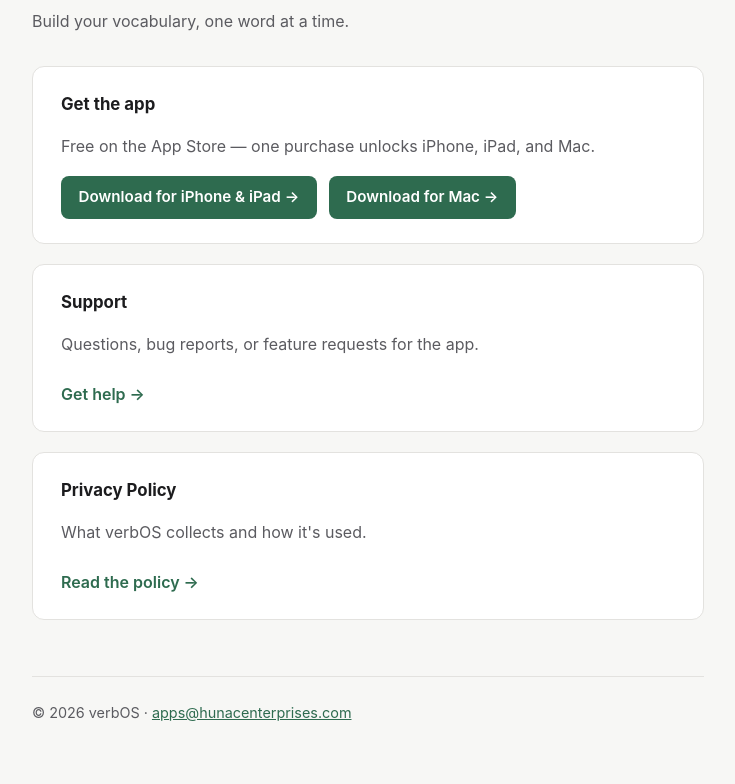
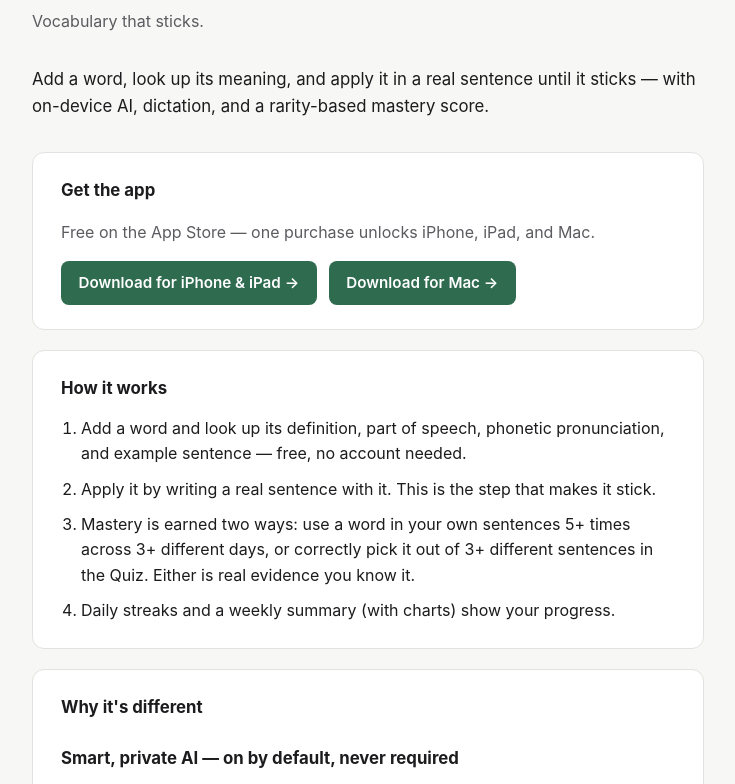
Before and after one commit to realcaptainramius/hunac-docs, a plain HTML site: page verbos/index.html in a window 1280 px wide. Shown: the part 168-952 px from the top of the page, without its empty margins (272-1007 px from the left). Drawn offline with Linux system fonts and the light colour scheme.

Commit message:
Flesh out the verbOS landing page with real feature content
The page only had Get the app/Support/Privacy cards — nothing telling
a first-time visitor what the app does or why it's worth trying.
Ports the App Store listing copy (how it works, on-device AI, voice
and camera, rarity scoring, sync, and platform support) onto the page.

```diff
--- a/styles.css
+++ b/styles.css
@@ -93,6 +93,13 @@ h1 {
   margin-bottom: 2rem;
 }
 
+.lead {
+  color: var(--fg);
+  margin-top: 0;
+  margin-bottom: 2rem;
+  font-size: 1.05rem;
+}
+
 .card {
   background: var(--card);
   border: 1px solid var(--border);
@@ -115,6 +122,23 @@ h1 {
 }
 
 .card a.btn:hover { text-decoration: underline; }
+
+.card ol, .card ul {
+  padding-left: 1.25rem;
+  margin: 0.75rem 0 0;
+}
+
+.card li {
+  margin-bottom: 0.6rem;
+}
+
+.card li:last-child { margin-bottom: 0; }
+
+.card h3:first-child { margin-top: 0; }
+
+.card h3 {
+  margin-bottom: 0.4rem;
+}
 
 .store-row {
   display: flex;
--- a/verbos/index.html
+++ b/verbos/index.html
@@ -20,7 +20,8 @@
     </header>
 
     <h1>verbOS</h1>
-    <p class="tagline">Build your vocabulary, one word at a time.</p>
+    <p class="tagline">Vocabulary that sticks.</p>
+    <p class="lead">Add a word, look up its meaning, and apply it in a real sentence until it sticks — with on-device AI, dictation, and a rarity-based mastery score.</p>
 
     <div class="card">
       <h2>Get the app</h2>
@@ -32,6 +33,35 @@
     </div>
 
     <div class="card">
+      <h2>How it works</h2>
+      <ol>
+        <li>Add a word and look up its definition, part of speech, phonetic pronunciation, and example sentence — free, no account needed.</li>
+        <li>Apply it by writing a real sentence with it. This is the step that makes it stick.</li>
+        <li>Mastery is earned two ways: use a word in your own sentences 5+ times across 3+ different days, or correctly pick it out of 3+ different sentences in the Quiz. Either is real evidence you know it.</li>
+        <li>Daily streaks and a weekly summary (with charts) show your progress.</li>
+      </ol>
+    </div>
+
+    <div class="card">
+      <h2>Why it's different</h2>
+
+      <h3>Smart, private AI — on by default, never required</h3>
+      <p>verbOS defaults to Apple's own on-device Apple Intelligence for richer definitions, sentence feedback, and quiz generation — completely private, instant, and free, with nothing ever sent to a server. If your device doesn't support it, connect your own Claude, ChatGPT, or Gemini account instead — your key stays on your device. Every feature also works with no AI configured at all.</p>
+
+      <h3>Voice and camera</h3>
+      <p>Dictate your practice sentences instead of typing, with live on-device speech recognition that keeps listening right through natural pauses. Read-aloud buttons throughout the app use the system voice. On supported devices, scan a word straight off a printed page with your camera instead of typing it in.</p>
+
+      <h3>Know how rare a word really is</h3>
+      <p>Every word gets a rarity score from a real, offline word-frequency dataset — see instantly whether a word is Everyday, Uncommon, or genuinely Rare. Your Vocabulary Prestige Score rewards words you've actually mastered, weighted by rarity — not just words sitting unused in your list — and you can share it as a card with friends.</p>
+
+      <h3>Syncs privately across your devices</h3>
+      <p>Your word list syncs through your own private iCloud account across your iPhone and iPad — nobody else can see it, and there's no account to set up. A home screen widget shows today's focus words at a glance.</p>
+
+      <h3>Built for iPhone, iPad, and Mac</h3>
+      <p>A genuine iPad and Mac experience with a sidebar layout, not just a stretched iPhone screen — add a word, look it up, and apply it in a sentence from whichever device is in front of you, kept in sync.</p>
+    </div>
+
+    <div class="card">
       <h2>Support</h2>
       <p class="muted">Questions, bug reports, or feature requests for the app.</p>
       <a class="btn" href="support.html">Get help &rarr;</a>
@@ -39,7 +69,7 @@
 
     <div class="card">
       <h2>Privacy Policy</h2>
-      <p class="muted">What verbOS collects and how it's used.</p>
+      <p class="muted">No account, no login, no analytics, no ads, no tracking. Your words live on your device and in your own iCloud.</p>
       <a class="btn" href="privacy.html">Read the policy &rarr;</a>
     </div>
 
```
